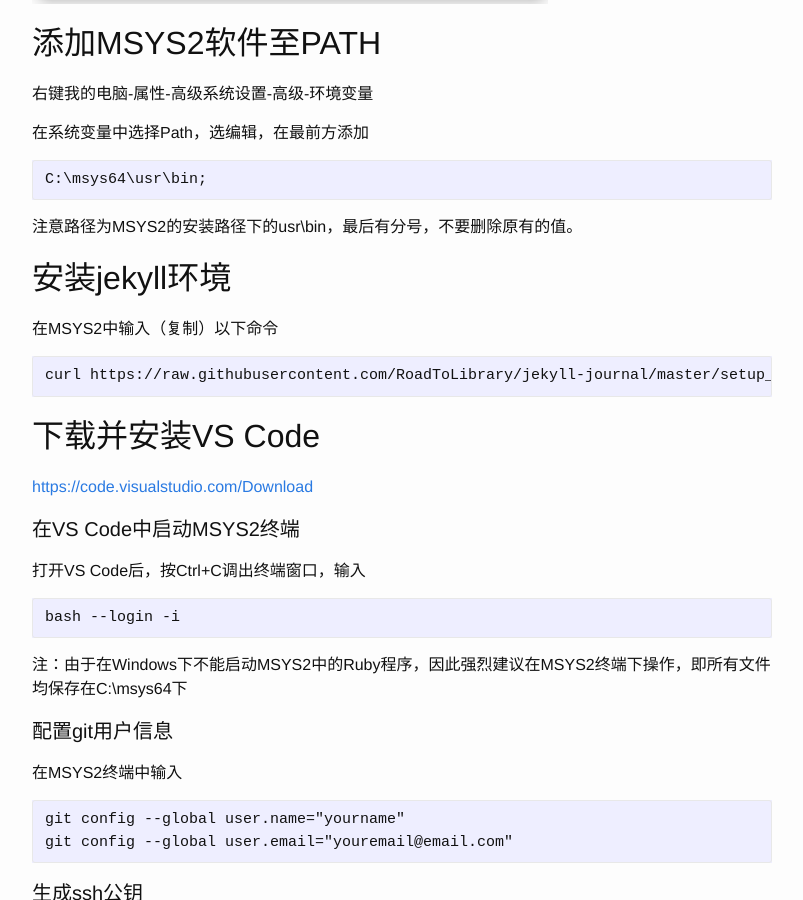
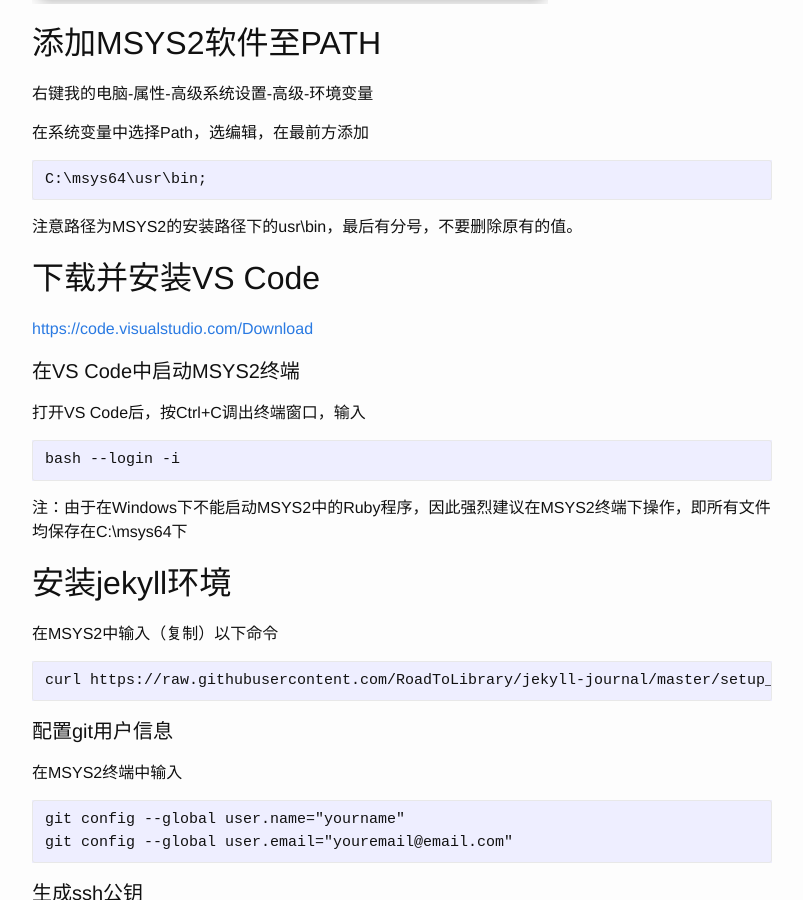
Before and after one commit to RoadToLibrary/boardgame, a Jekyll site: the page built from _posts/2017-08-28-JekyllSetup.md, in a window 1280 px wide and 900 px high, scrolled down 807 px. Shown: the whole window, without its empty margins (238-1041 px from the left). Built offline with Jekyll 4.4.1, drawn with Linux system fonts in a browser that asks for light colours; part of the change alters nothing that is shown.

Commit message:
修改setup步骤

```diff
--- a/_posts/2017-08-28-JekyllSetup.md
+++ b/_posts/2017-08-28-JekyllSetup.md
@@ -29,11 +29,6 @@ permalink: /jekyll/jekyll_setup
 
 注意路径为MSYS2的安装路径下的usr\bin，最后有分号，不要删除原有的值。
 
-## 安装jekyll环境
-在MSYS2中输入（复制）以下命令
-
-    curl https://raw.githubusercontent.com/RoadToLibrary/jekyll-journal/master/setup_jekyll.sh | bash
-
 ## 下载并安装VS Code
 [https://code.visualstudio.com/Download](https://code.visualstudio.com/Download)
 
@@ -44,6 +39,12 @@ permalink: /jekyll/jekyll_setup
     bash --login -i
 
 注：由于在Windows下不能启动MSYS2中的Ruby程序，因此强烈建议在MSYS2终端下操作，即所有文件均保存在C:\msys64下
+
+
+## 安装jekyll环境
+在MSYS2中输入（复制）以下命令
+
+    curl https://raw.githubusercontent.com/RoadToLibrary/jekyll-journal/master/setup_jekyll.sh | bash
 
 #### 配置git用户信息
 
```
